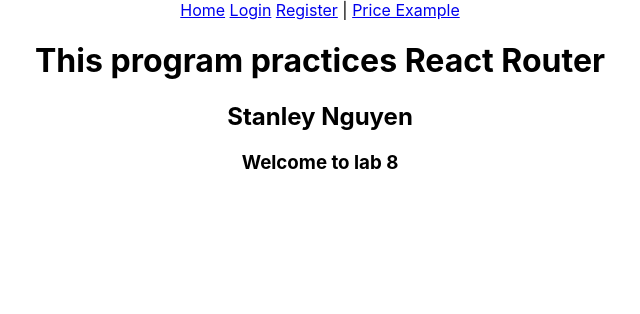
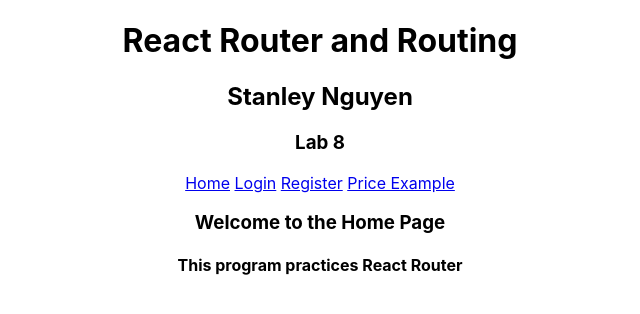
Before and after one commit to stanng66/front-end-lab-8, a React (Create React App) app: page /home in a window 1280 px wide. Shown: the top 314 px of the page, without its empty margins (320-960 px from the left). Built offline with nearby package versions, Linux system fonts and the light colour scheme.

Commit message:
Clean up comments and edit syntax

```diff
--- a/src/App.js
+++ b/src/App.js
@@ -21,11 +21,17 @@
   return (
     <div className="App">
       <BrowserRouter>
+      <div>
+        <h1> React Router and Routing </h1>
+        <h2> Stanley Nguyen </h2>
+        <h3> Lab 8 </h3>
+      </div>
+
       <nav>
         <Link to="/home">Home</Link> {"   "}
         <Link to="/login">Login</Link> {"   "}
         {/* Step 1.1: Create a Links in App.js. It should have a few options such as "home," "login," "register." */}
-        <Link to="/register">Register</Link> |{" "}
+        <Link to="/register">Register</Link> {" "}
         <Link to="/price/500">Price Example</Link>
       </nav>
 
--- a/src/Home.js
+++ b/src/Home.js
@@ -11,9 +11,8 @@
 export default function Home(){
     return(
         <div>
-           <h1> This program practices React Router </h1>
-           <h2> Stanley Nguyen </h2>
-           <h3> Welcome to lab 8 </h3>
+           <h3> Welcome to the Home Page </h3>
+           <h4> This program practices React Router </h4>
         </div>
     )
 }
--- a/src/Login.js
+++ b/src/Login.js
@@ -14,6 +14,7 @@
     // Step 1.3: No validation for forms is required.
     const navigate = useNavigate();
 
+    // Step 2.1: Once the User presses the submit button on the login/register forms, the user should be redirected to a separate component showing that the action has been successful.
     const handleSubmit = (e) => {
         e.preventDefault();
         navigate("/success");
--- a/src/register.js
+++ b/src/register.js
@@ -13,6 +13,7 @@
 export default function Register() {
   const navigate = useNavigate();
 
+  // Step 2.1: Once the User presses the submit button on the login/register forms, the user should be redirected to a separate component showing that the action has been successful.
   const handleSubmit = (e) => {
     e.preventDefault();
     navigate("/success");
```
